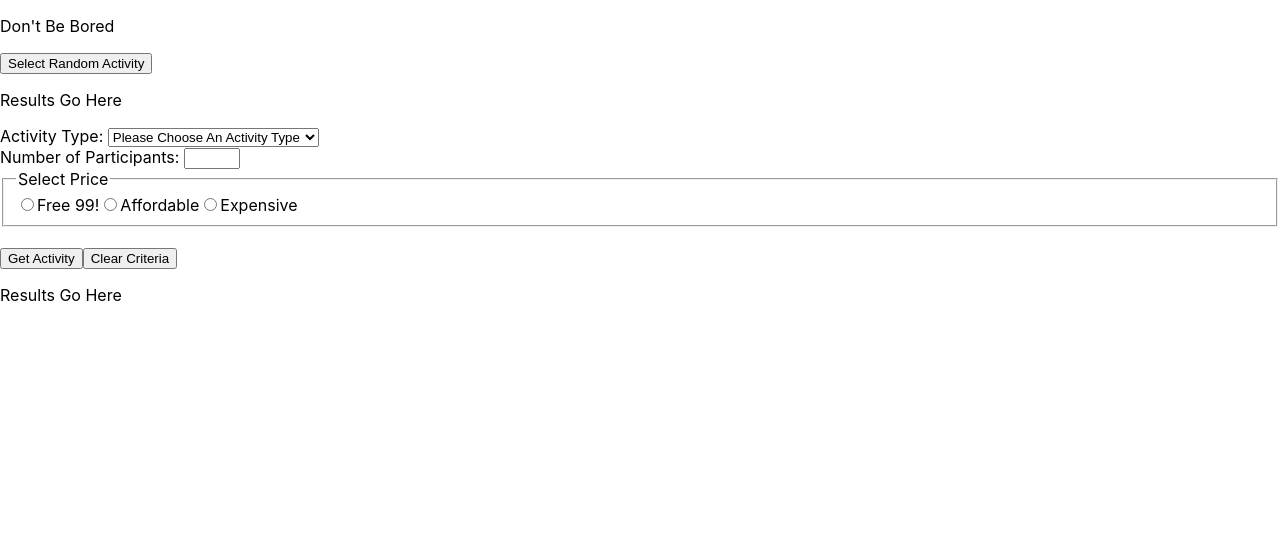
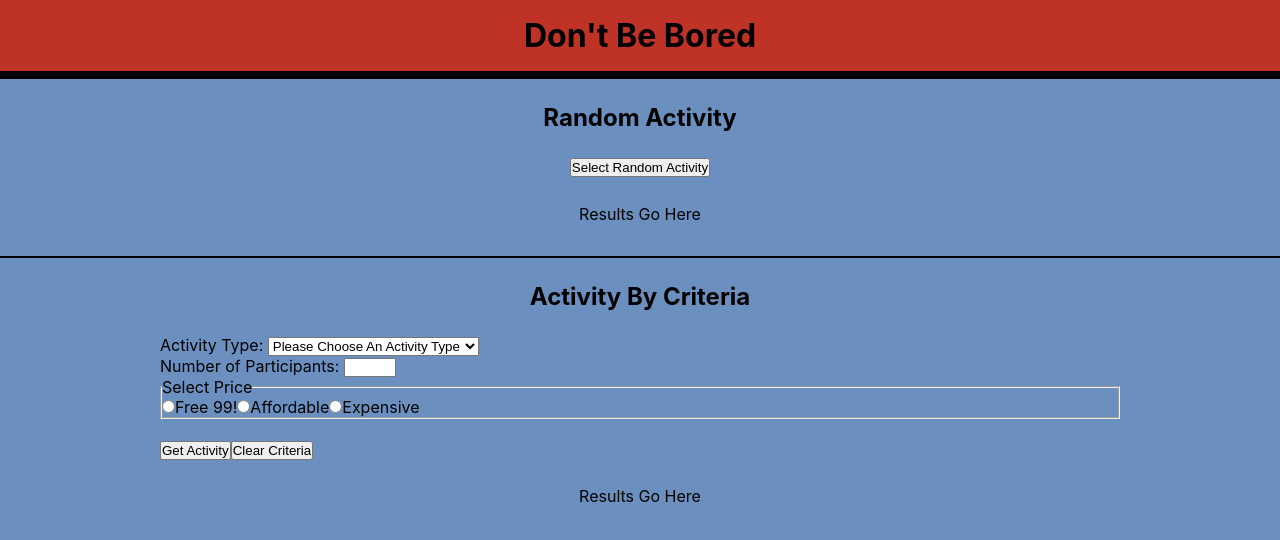
Before and after one commit to CrystalRedmon/nodeserver, a React (Create React App) app in the folder client/: page / in a window 1280 px wide. Shown: the top 540 px of the page. Built offline with nearby package versions, Linux system fonts and the light colour scheme.

Commit message:
add margin and padding to RandomActivity component

```diff
--- /dev/null
+++ b/client/src/components/ActitivyByCriteria/ActivityByCriteria.jsx
@@ -0,0 +1,132 @@
+import { useState } from "react";
+import axios, * as others from 'axios';
+
+function ActivityByCriteria() {
+
+  const [activity, setActivity] = useState('');
+  const [criteria, setCriteria] = useState({
+    type: '',
+    participants: '',
+    price: ''
+  });
+
+  const getPriceCriteria = (evt) => {
+    if (evt.target.value === '0') {
+      setCriteria({ ...criteria, price: '0', minprice: '', maxprice: '' });
+    } else if (evt.target.value === '.1-0.7') {
+      setCriteria({ ...criteria, price: '', minprice: '.1', maxprice: '.7' });
+    } else {
+      setCriteria({ ...criteria, price: '', minprice: '.8', maxprice: '1.0' });
+    }
+
+    return criteria
+  }
+
+  const getActivityByCriteria = (evt) => {
+    evt.preventDefault();
+
+    // new URLSearchParams creates a search param object and creates a string
+    const params = new URLSearchParams(criteria)
+    const criteriaArray = Object.values(criteria);
+    let checkCriteriaForStrings = criteriaArray.every(eachCriteria => { return eachCriteria === '' });
+
+    console.log('checking', checkCriteriaForStrings, criteria);
+
+    if (checkCriteriaForStrings === true) {
+      alert('Please select at least one criteria OR select a random activity.')
+    } else {
+      axios.get(`/ideas/bycriteria${params}`)
+        .then(response => {
+          if (!response.data.activity) {
+            setActivity('Sorry, can\'t find any matches. Try swicthing things up.');
+          } else {
+            console.log('This is the criteria response: ', response.data.activity);
+            setActivity(response.data.activity);
+          }
+        })
+        .catch(error => {
+          console.log('Unable to get byCriteria: ', error);
+        })
+    }
+  }
+
+  function resetCriteria() {
+    setCriteria({
+      type: '',
+      participants: '',
+      price: ''
+    });
+
+    setActivity('');
+
+  }
+
+
+
+
+  return (<>
+
+
+    <h2>Activity By Criteria</h2>
+    <div className="criteria-container">
+      <form onSubmit={getActivityByCriteria}>
+        <label>Activity Type: </label>
+        <select onChange={evt => setCriteria({ ...criteria, type: evt.target.value })} name='type' id='type'>
+          <option value=''>Please Choose An Activity Type</option>
+          <option value='busywork'>Busywork</option>
+          <option value='charity'>Charity</option>
+          <option value='cooking'>Cooking</option>
+          <option value='diy'>DIY</option>
+          <option value='education'>Education</option>
+          <option value='music'>Music</option>
+          <option value='recreational'>Recreational</option>
+          <option value='relaxation'>Relaxation</option>
+          <option value='social'>Social</option>
+        </select>
+        <br></br>
+
+        <label htmlFor='participantsInput'>Number of Participants: </label>
+        <input onChange={evt => setCriteria({ ...criteria, participants: evt.target.value })} type='number' id='participantsInput' min='1' max='10'></input>
+        <br></br>
+
+        <fieldset onChange={getPriceCriteria}
+          className='border-0'>
+
+          <legend>Select Price</legend>
+          {/* /// TODO- REMOVE BORDER  */}
+          <input type='radio' name='priceInput' value='0'>
+          </input>
+          <label htmlFor='priceInput'>Free 99!</label>
+
+          <input type='radio' name='priceInput' value='.1-0.7' >
+          </input>
+          <label htmlFor='priceInput'>Affordable</label>
+
+          <input type='radio' name='priceInput' value='.8-1'>
+          </input>
+          <label htmlFor='priceInput'>Expensive </label>
+
+        </fieldset>
+        <br></br>
+
+        <button type='submit'>
+          Get Activity
+        </button >
+
+        <button type='reset' onClick={resetCriteria}>
+          Clear Criteria
+        </button>
+      </form>
+
+      <div>
+        {activity ? <p>{activity}</p> : <p>Results Go Here</p>}
+      </div>
+
+    </div>
+
+
+
+  </>)
+}
+
+export default ActivityByCriteria;
--- a/client/src/components/App.js
+++ /dev/null
@@ -1,158 +0,0 @@
-import './App.css';
-import axios, * as others from 'axios';
-import { useState } from 'react';
-import RandomActivity from './RandomActivity/RandomActivity';
-
-function App() {
-
-  const [activity, setActivity] = useState('');
-  const [randomActivity, setRandomActivity] = useState('');
-
-  const [type, setType] = useState('');
-  const [criteria, setCriteria] = useState({
-    type: '',
-    participants: '',
-    price: ''
-  });
-
-  //get random activity
-  const handleOnClick = () => {
-    axios.get('/ideas')
-      .then(response => {
-        console.log('this is the response: ', response.data);
-        setRandomActivity(response.data)
-      })
-      .catch(error => {
-        console.log('Get did not work. Error: ', error);
-      })
-  }
-
-  const getPriceCriteria = (evt) => {
-    if (evt.target.value === '0') {
-      setCriteria({ ...criteria, price: '0', minprice: '', maxprice: '' });
-    } else if (evt.target.value === '.1-0.7') {
-      setCriteria({ ...criteria, price: '', minprice: '.1', maxprice: '.7' });
-    } else {
-      setCriteria({ ...criteria, price: '', minprice: '.8', maxprice: '1.0' });
-    }
-
-    return criteria
-  }
-
-
-
-
-  const getActivityByCriteria = (evt) => {
-    evt.preventDefault();
-
-    // new URLSearchParams creates a search param object and creates a string
-    const params = new URLSearchParams(criteria)
-    const criteriaArray = Object.values(criteria);
-    let checkCriteriaForStrings = criteriaArray.every(eachCriteria => { return eachCriteria === '' });
-
-    console.log('checking', checkCriteriaForStrings, criteria);
-
-    if (checkCriteriaForStrings === true) {
-      alert('Please select at least one criteria OR select a random activity.')
-    } else {
-      axios.get(`/ideas/bycriteria${params}`)
-        .then(response => {
-          if (!response.data.activity) {
-            setActivity('Sorry, can\'t find any matches. Try swicthing things up.');
-          } else {
-            console.log('This is the criteria response: ', response.data.activity);
-            setActivity(response.data.activity);
-          }
-        })
-        .catch(error => {
-          console.log('Unable to get byCriteria: ', error);
-        })
-    }
-  }
-
-  function resetCriteria() {
-    setCriteria({
-      type: '',
-      participants: '',
-      price: ''
-    });
-
-    setActivity('');
-
-  }
-
-
-
-
-  return (
-    <div className="App">
-      <header className="App-header">
-        <p>
-          Don't Be Bored
-        </p>
-      </header>
-
-      <main>
-
-<RandomActivity/>
-
-        <form onSubmit={getActivityByCriteria}>
-          <label>Activity Type: </label>
-          <select onChange={evt => setCriteria({ ...criteria, type: evt.target.value })} name='type' id='type'>
-            <option value=''>Please Choose An Activity Type</option>
-            <option value='busywork'>Busywork</option>
-            <option value='charity'>Charity</option>
-            <option value='cooking'>Cooking</option>
-            <option value='diy'>DIY</option>
-            <option value='education'>Education</option>
-            <option value='music'>Music</option>
-            <option value='recreational'>Recreational</option>
-            <option value='relaxation'>Relaxation</option>
-            <option value='social'>Social</option>
-          </select>
-          <br></br>
-
-          <label htmlFor='participantsInput'>Number of Participants: </label>
-          <input onChange={evt => setCriteria({ ...criteria, participants: evt.target.value })} type='number' id='participantsInput' min='1' max='10'></input>
-          <br></br>
-
-          <fieldset onChange={getPriceCriteria}
-            className='border-0'>
-
-            <legend>Select Price</legend>
-            {/* /// TODO- REMOVE BORDER  */}
-            <input type='radio' name='priceInput' value='0'>
-            </input>
-            <label htmlFor='priceInput'>Free 99!</label>
-
-            <input type='radio' name='priceInput' value='.1-0.7' >
-            </input>
-            <label htmlFor='priceInput'>Affordable</label>
-
-            <input type='radio' name='priceInput' value='.8-1'>
-            </input>
-            <label htmlFor='priceInput'>Expensive </label>
-
-          </fieldset>
-          <br></br>
-
-          <button type='submit'>
-            Get Activity
-          </button >
-
-          <button type='reset' onClick={resetCriteria}>
-            Clear Criteria
-          </button>
-        </form>
-
-        <div>
-          {activity ? <p>{activity}</p> : <p>Results Go Here</p>}
-        </div>
-
-      </main>
-
-    </div>
-  );
-}
-
-export default App;
--- a/client/src/components/App.css
+++ b/client/src/components/App/App.css
@@ -1,7 +1,46 @@
-/* .App {
+*{
+  box-sizing: border-box;
+  margin: 0;
+  padding: 0;
+}
+.App {
   text-align: center;
 }
 
+.App-header{
+background-color: #BF3326;
+padding: 1em;
+border-bottom: solid black 8px;
+}
+
+body{
+  background-color: #6B90BF;
+}
+
+h2{
+  margin: 1em auto;
+}
+
+button{
+  margin: 0 auto 2em auto;
+}
+
+.random-container{
+  border-bottom: solid black 2px;
+  padding-bottom: 2em;
+}
+
+.criteria-container form {
+  width: 75%;
+  margin: auto;
+  text-align: left;
+}
+
+
+
+
+
+/*
 .App-logo {
   height: 40vmin;
   pointer-events: none;
--- /dev/null
+++ b/client/src/components/App/App.js
@@ -0,0 +1,30 @@
+import './App.css';
+import axios, * as others from 'axios';
+import { useState } from 'react';
+import RandomActivity from '../RandomActivity/RandomActivity';
+import ActivityByCriteria from '../ActitivyByCriteria/ActivityByCriteria';
+
+function App() {
+
+
+  return (
+    <div className="App">
+      <header className="App-header">
+        <h1>
+          Don't Be Bored
+        </h1>
+
+      </header>
+
+      <main>
+
+        <RandomActivity />
+        <ActivityByCriteria />
+
+      </main>
+
+    </div>
+  );
+}
+
+export default App;
--- a/client/src/components/RandomActivity/RandomActivity.jsx
+++ b/client/src/components/RandomActivity/RandomActivity.jsx
@@ -19,12 +19,15 @@ function RandomActivity() {
 
     return (<>
 
-        <button onClick={handleOnClick}>
-            Select Random Activity
-        </button>
+        <h2>Random Activity</h2>
+        <div className="random-container">
+            <button onClick={handleOnClick}>
+                Select Random Activity
+            </button>
 
-        <div>
-            {randomActivity ? <p>{randomActivity}</p> : <p>Results Go Here</p>}
+            <div>
+                {randomActivity ? <p>{randomActivity}</p> : <p>Results Go Here</p>}
+            </div>
         </div>
     </>)
 }
--- a/client/src/index.css
+++ b/client/src/index.css
@@ -1,6 +1,4 @@
-@tailwind base;
-@tailwind components;
-@tailwind utilities;
+
 
 
 body {
@@ -10,6 +8,7 @@ body {
     sans-serif;
   -webkit-font-smoothing: antialiased;
   -moz-osx-font-smoothing: grayscale;
+
 }
 
 code {
--- a/client/src/index.js
+++ b/client/src/index.js
@@ -1,7 +1,7 @@
 import React from 'react';
 import ReactDOM from 'react-dom/client';
 import './index.css';
-import App from './components/App';
+import App from './components/App/App';
 
 const root = ReactDOM.createRoot(document.getElementById('root'));
 root.render(
--- a/tailwind.config.js
+++ b/tailwind.config.js
@@ -1,6 +1,6 @@
 /** @type {import('tailwindcss').Config} */
 module.exports = {
-  content: ["./src/**/*.{html,js}"],
+  content: ["/client/src/components/**/*.{js,jsx,ts,tsx}"],
   theme: {
     extend: {},
   },
```
